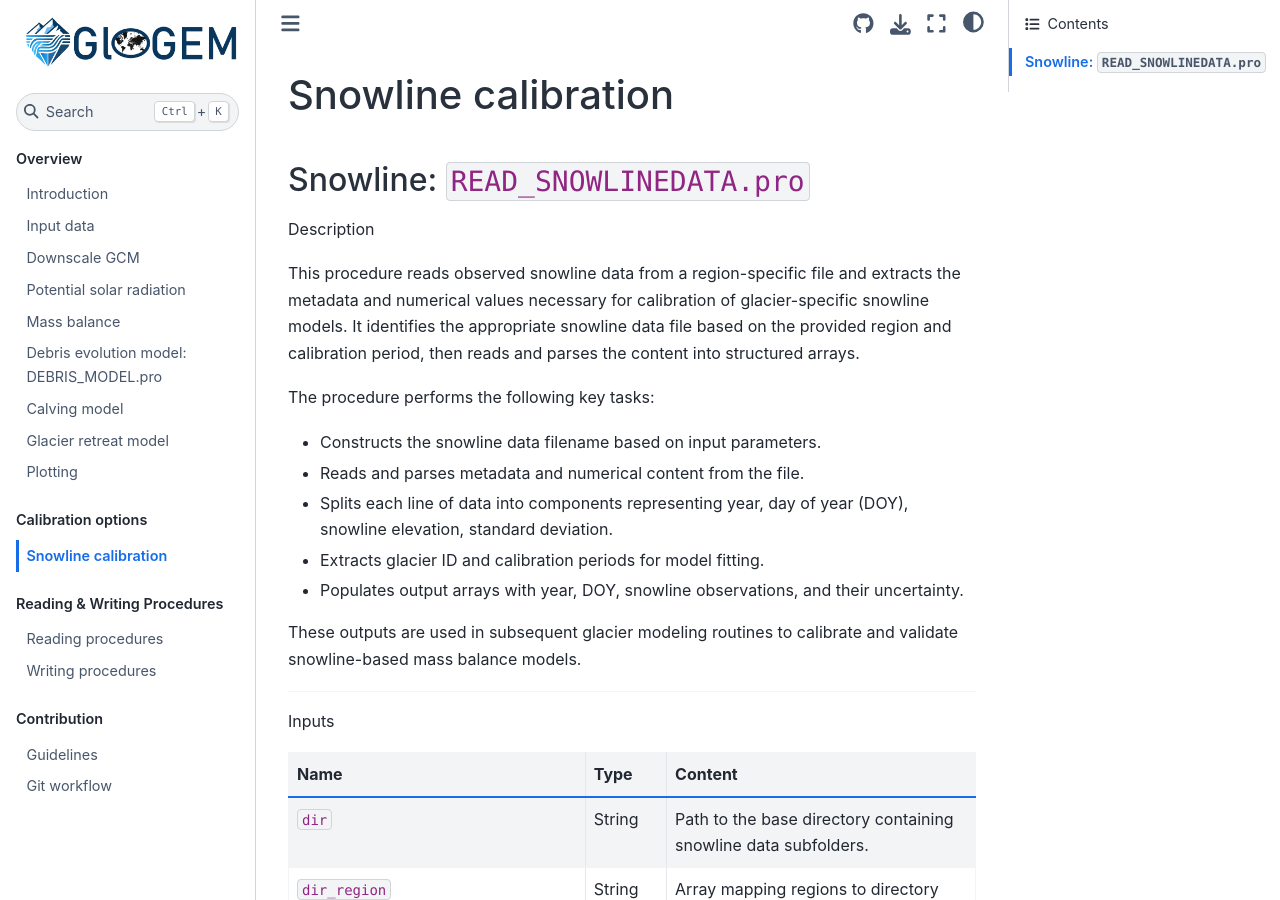
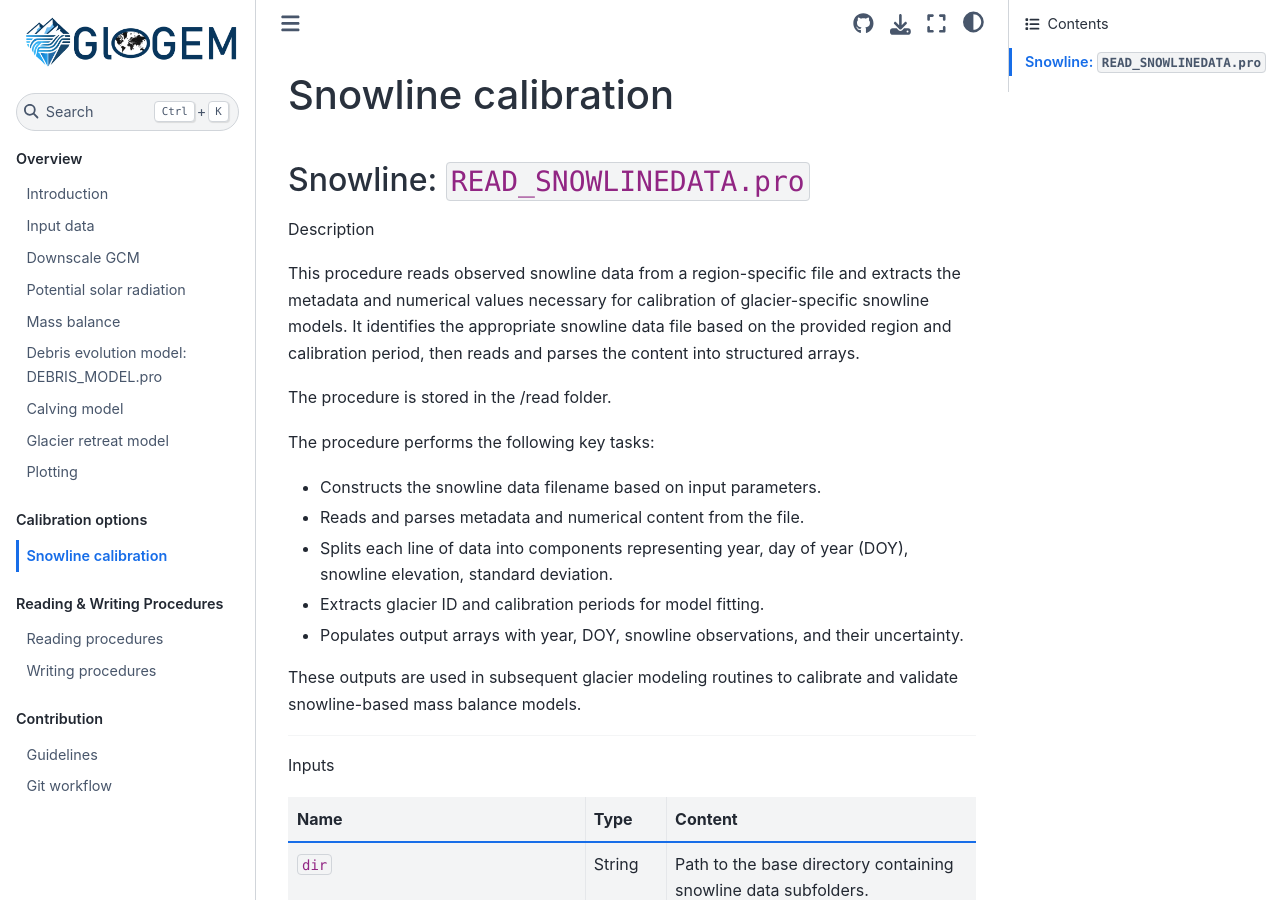
Before and after one commit to eth-vaw-glaciology/GloGEM-doc-temp, a Sphinx documentation site: the page built from docs/source/READ_SNOWLINEDATA_documentation.md, in a window 1280 px wide and 900 px high. Built offline with Sphinx 7.4.7 and the Sphinx Book theme 1.1.4, drawn with Linux system fonts in a browser that asks for light colours.

Commit message:
Update READ_SNOWLINEDATA_documentation.md

```diff
--- a/docs/source/READ_SNOWLINEDATA_documentation.md
+++ b/docs/source/READ_SNOWLINEDATA_documentation.md
@@ -6,6 +6,8 @@
 Description
 
 This procedure reads observed snowline data from a region-specific file and extracts the metadata and numerical values necessary for calibration of glacier-specific snowline models. It identifies the appropriate snowline data file based on the provided region and calibration period, then reads and parses the content into structured arrays.
+
+The procedure is stored in the /read folder.
 
 The procedure performs the following key tasks:
 
```
